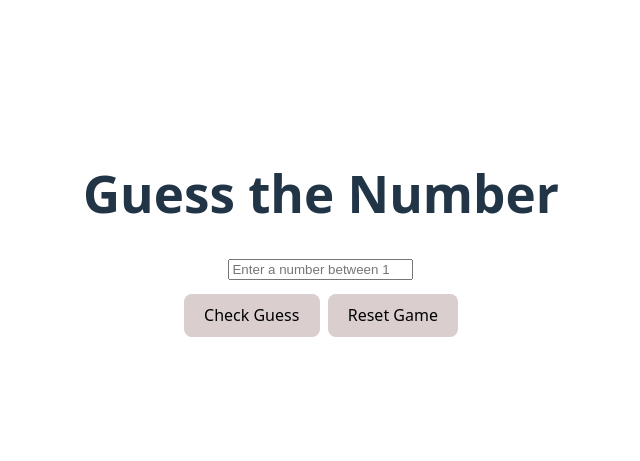
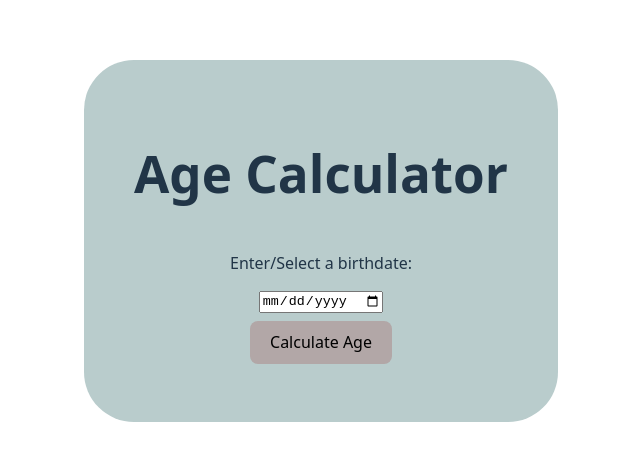
Before and after one commit to 9gunjan/Interview-Practice-React-Daily-Questions, a React (Vite) app in the folder Password Strength Checker/my-react-app/: page / in a window 1280 px wide. Shown: the part 159-620 px from the top of the page, without its empty margins (319-959 px from the left). Built offline with nearby package versions, Linux system fonts and the light colour scheme.

Commit message:
Age calculator

```diff
--- a/Password Strength Checker/my-react-app/src/App.jsx
+++ b/Password Strength Checker/my-react-app/src/App.jsx
@@ -1,4 +1,5 @@
 import "./App.css";
+import AgeCalculator from "./components/AgeCalculator.jsx";
 import CheckPasswordStrength from "./components/checkPasswordStrength.jsx";
 import GuessTheNumber from "./components/GuessTheNumber.jsx";
 
@@ -6,7 +7,8 @@ function App() {
   return (
     <div>
       {/* <CheckPasswordStrength /> */}
-      <GuessTheNumber/>
+      {/* <GuessTheNumber/> */}
+      <AgeCalculator/>
     </div>
   );
 }
--- /dev/null
+++ b/Password Strength Checker/my-react-app/src/components/AgeCalculator.jsx
@@ -0,0 +1,63 @@
+import React, { useState } from "react";
+
+const AgeCalculator = () => {
+  const [input, setInput] = useState("");
+  const [age, setAge] = useState(null);
+  const [error, setError] = useState("");
+
+  const handleClick = () => {
+    setError("");
+    if (!input) {
+      setError("Please select a date");
+      setAge(null);
+      return;
+    }
+
+    const today = new Date();
+    const birth = new Date(input);
+
+    if (birth > today) {
+      setError("Birth date cannot be in the future");
+      setAge(null);
+      return;
+    }
+
+    let years = today.getFullYear() - birth.getFullYear();
+    let months = today.getMonth() - birth.getMonth();
+    let days = today.getDate() - birth.getDate();
+
+    if (days < 0) {
+      months = months - 1;
+      const prevMonth = new Date(today.getFullYear(), today.getMonth(), 0);
+      days += prevMonth.getDate();
+    }
+
+    if (months < 0) {
+      years = years - 1;
+      months = months + 12;
+    }
+
+    setAge({ years, months, days });
+  };
+  return (
+    <div className="container">
+      <h1>Age Calculator</h1>
+      <p>Enter/Select a birthdate:</p>
+      <input
+        type="date"
+        value={input}
+        onChange={(e) => setInput(e.target.value)}
+      />
+      <button onClick={handleClick}>Calculate Age</button>
+      {error && <p>{error}</p>}
+      {age &&
+        !error &&(
+          <p>
+            {age.years}years,{age.months}months, {age.days}days
+          </p>
+        )}
+    </div>
+  );
+};
+
+export default AgeCalculator;
--- a/Password Strength Checker/my-react-app/src/index.css
+++ b/Password Strength Checker/my-react-app/src/index.css
@@ -63,8 +63,8 @@ button:focus-visible {
     color: #747bff;
   }
   button {
-    background-color: #dacece;
-    margin: 4px;
+    background-color: #b2a7a7;
+    margin: 8px;
   }
 }
 .btns{
@@ -74,3 +74,9 @@ button:focus-visible {
   margin: 10px;
 
 }
+
+.container{
+  background-color: rgb(185, 204, 204);
+  padding:50px;
+  border-radius: 50px;
+  }
```
